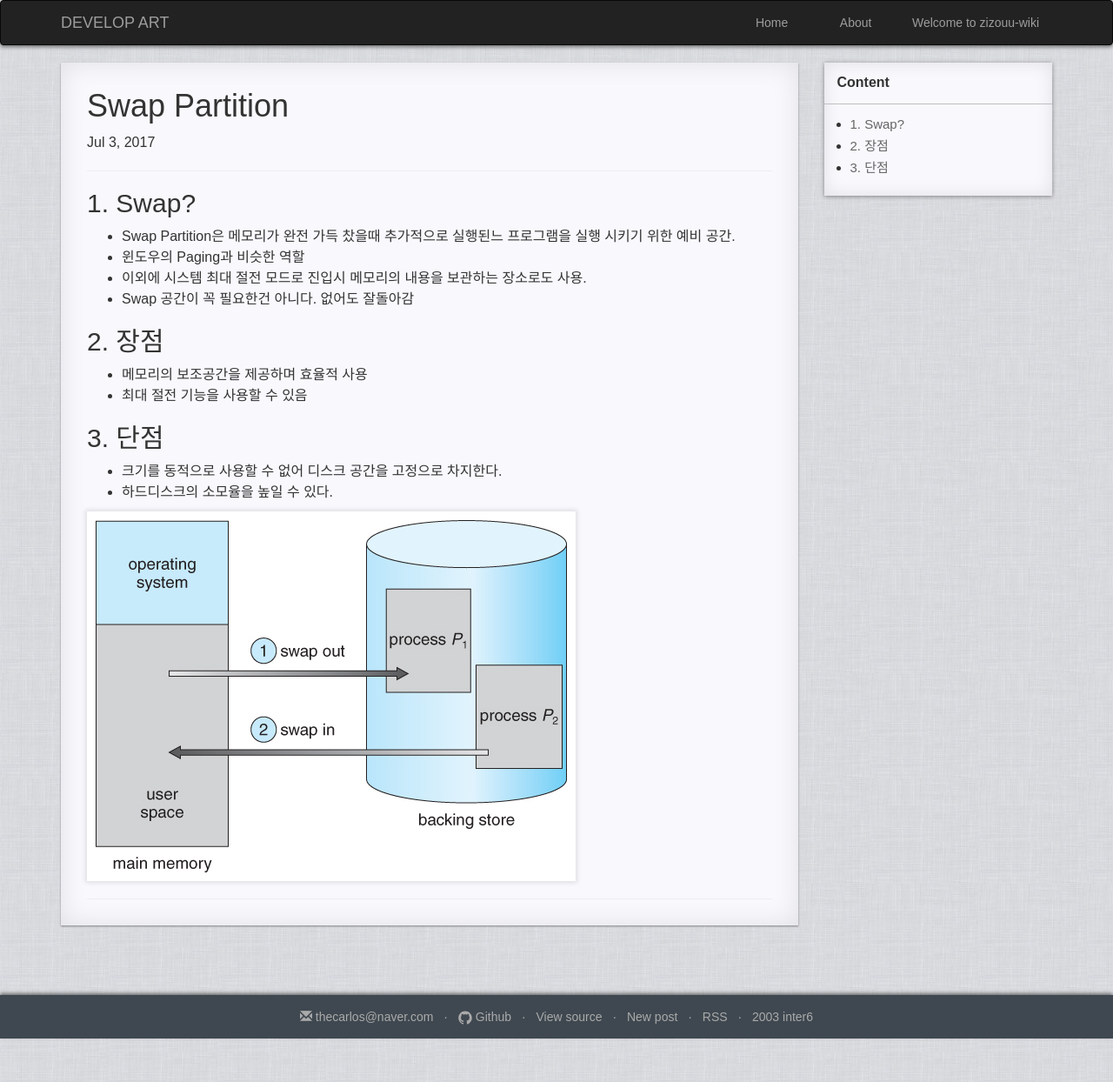
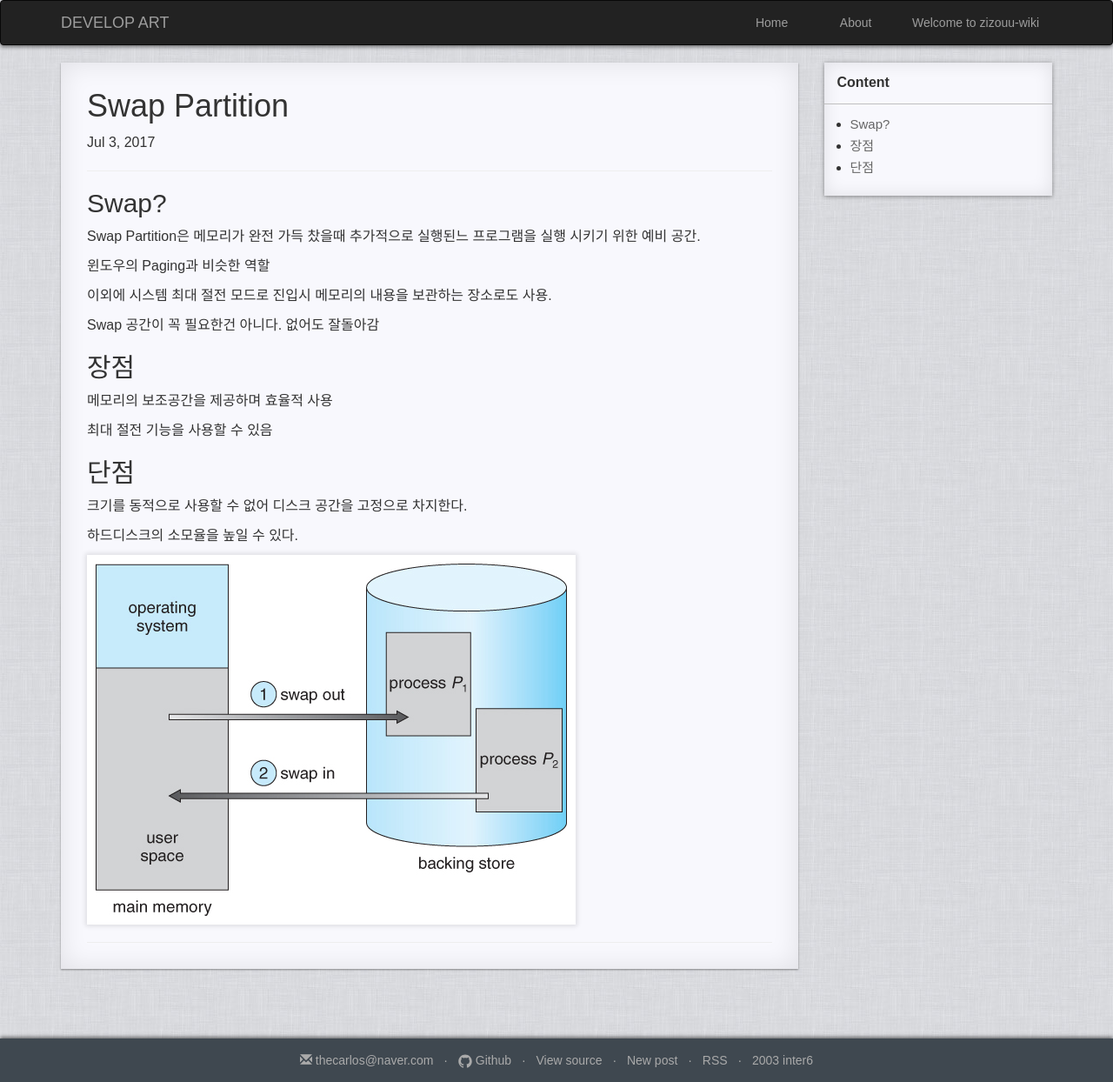
Before and after one commit to zizouu/zizouu.github.io, a Jekyll site: the page built from _posts/linux/2017-07-03-swap-memory.md, in a window 1280 px wide. Shown: the whole page at 87% size. Built offline with Jekyll 4.4.1, drawn with Linux system fonts in a browser that asks for light colours; before the commit the page ends 1194 px from its top, so only the background shows below that.

Commit message:
simple update

```diff
--- a/_posts/linux/2017-07-03-swap-memory.md
+++ b/_posts/linux/2017-07-03-swap-memory.md
@@ -8,18 +8,26 @@ categories: linux
 * content
 {:toc}
 
-## 1. Swap?
-- Swap Partition은 메모리가 완전 가득 찼을때 추가적으로 실행된느 프로그램을 실행 시키기 위한 예비 공간.
-- 윈도우의 Paging과 비슷한 역할
-- 이외에 시스템 최대 절전 모드로 진입시 메모리의 내용을 보관하는 장소로도 사용.
-- Swap 공간이 꼭 필요한건 아니다. 없어도 잘돌아감
+## Swap?
 
-## 2. 장점
-- 메모리의 보조공간을 제공하며 효율적 사용
-- 최대 절전 기능을 사용할 수 있음
+Swap Partition은 메모리가 완전 가득 찼을때 추가적으로 실행된느 프로그램을 실행 시키기 위한 예비 공간.
 
-## 3. 단점
-- 크기를 동적으로 사용할 수 없어 디스크 공간을 고정으로 차지한다.
-- 하드디스크의 소모율을 높일 수 있다.
+윈도우의 Paging과 비슷한 역할
+
+이외에 시스템 최대 절전 모드로 진입시 메모리의 내용을 보관하는 장소로도 사용.
+
+Swap 공간이 꼭 필요한건 아니다. 없어도 잘돌아감
+
+## 장점
+
+메모리의 보조공간을 제공하며 효율적 사용
+
+최대 절전 기능을 사용할 수 있음
+
+## 단점
+
+크기를 동적으로 사용할 수 없어 디스크 공간을 고정으로 차지한다.
+
+하드디스크의 소모율을 높일 수 있다.
 
 ![swap-memory](/media/linux/swap-partition.jpg)
```
